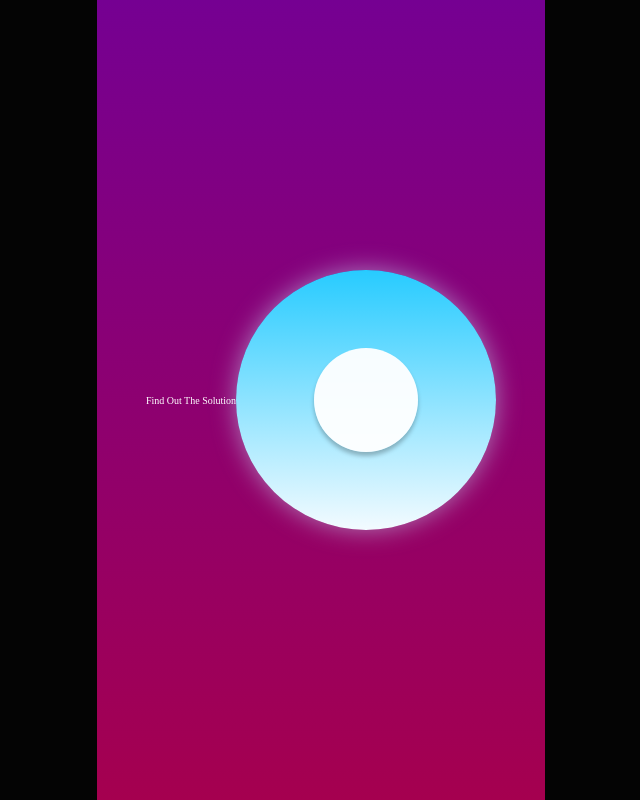
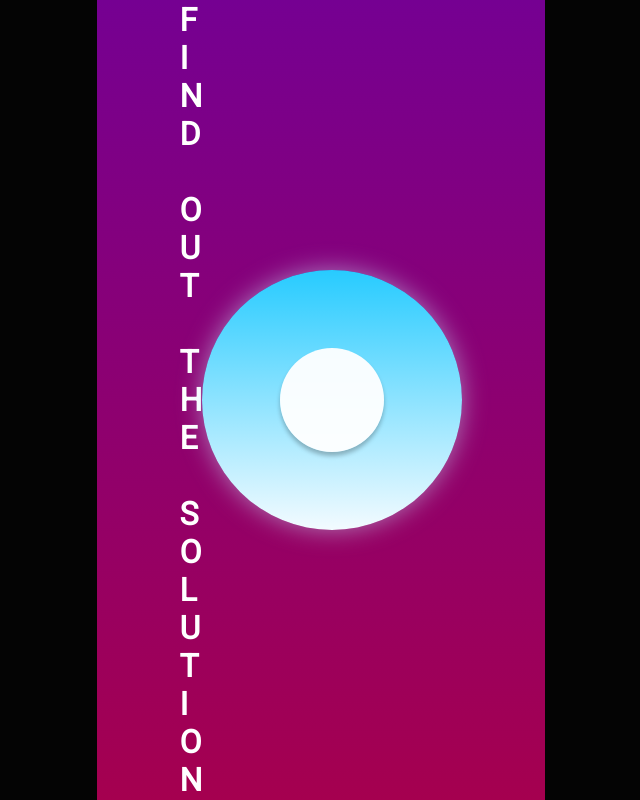
Before and after one commit to dima24kmagic/creativity_one, a website built with webpack: page src/html/index.html in a window 1280 px wide. Shown: the whole page, without its empty margins (319-959 px from the left). Built offline with nearby package versions, Linux system fonts and the light colour scheme.

Commit message:
add vertical word function ;

```diff
--- a/index.js
+++ b/index.js
@@ -1,2 +1,4 @@
-import {greetings} from './src/js/blink_cube';
-console.log("Blink");
+import { createVerticalWord } from './src/js/vertical-word';
+
+const verticalWord = document.querySelector('.vertical-word');
+verticalWord.appendChild(createVerticalWord('Find out the solution'));
--- a/src/html/index.html
+++ b/src/html/index.html
@@ -6,6 +6,7 @@
     <meta name="viewport" content="width=device-width, initial-scale=1.0">
     <meta http-equiv="X-UA-Compatible" content="ie=edge">
     <title>Concept Creativity</title>
+    <link href="https://fonts.googleapis.com/css?family=Roboto" rel="stylesheet">
     <link rel="stylesheet" href="../scss/index.css">
 </head>
 
@@ -24,10 +25,7 @@
         <div class="center">
 
             <!-- INTRO -->
-            <div class="text-intro">
-                <p>
-                    Find Out The Solution
-                </p>
+            <div class="vertical-word">
             </div>
             <!-- END INTRO -->
 
--- /dev/null
+++ b/src/js/vertical-word.js
@@ -0,0 +1,13 @@
+export const createVerticalWord = word => {
+  let wordWrapper = document.createElement('div');
+  wordWrapper.classList.add('vertical-word--wrapper');
+  for (let i = 0; i < word.length; i++) {
+    console.log(word.charAt(i), word.charAt(i) === ' ');
+
+    let individChar = document.createElement('div');
+    individChar.classList.add('vertical-word--char');
+    individChar.innerText = word.charAt(i) === ' ' ? '\n' : word.charAt(i);
+    wordWrapper.appendChild(individChar);
+  }
+  return wordWrapper;
+};
--- /dev/null
+++ b/src/scss/layout/center.scss
@@ -0,0 +1,20 @@
+.center{
+    display: flex;
+    align-items: center;
+    justify-content: center;
+    align-items: center;
+    height: 100%;
+    width: 35%;
+    background: linear-gradient(to bottom, #750092, #A5004F);
+
+    .vertical-word{
+        display: flex;
+        align-items: center;
+        height: 100%;
+        font-size: 3.2rem;
+        font-weight: bold;
+        text-transform: uppercase;
+    }
+    .circle{
+    }
+}
--- a/src/scss/main/main.scss
+++ b/src/scss/main/main.scss
@@ -1,14 +1,16 @@
-*{
+* {
   margin: 0;
   padding: 0;
   box-sizing: border-box;
 }
 
-body,html{
+body,
+html {
   font-size: 62.5%;
 }
 
-body{
+body {
   color: #fff;
   font-size: 1rem;
+  font-family: 'Roboto', sans-serif;
 }
```
Also changed, not shown: src/scss/index.css, 1 other file. Lines whose indentation alone changed are shown as unchanged.
